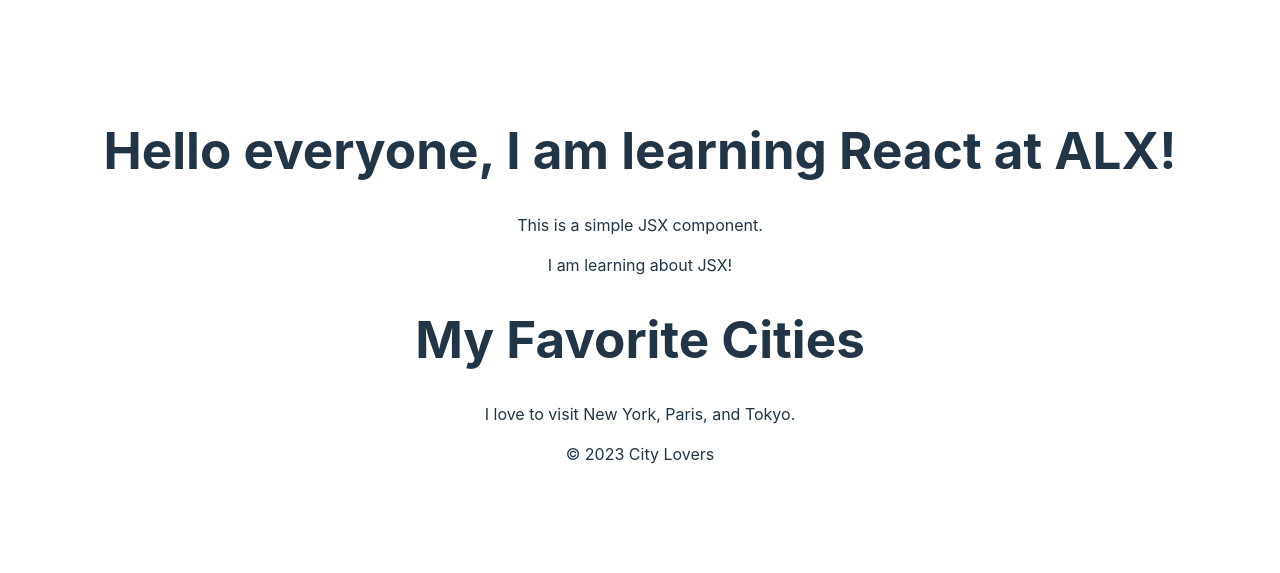
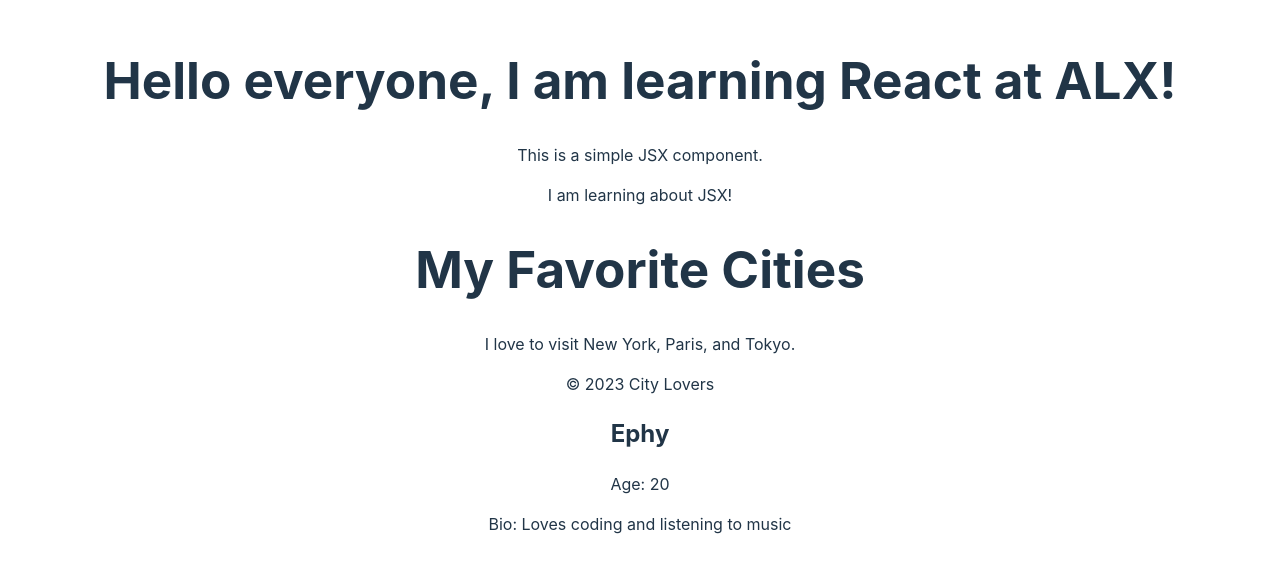
Before and after one commit to Ephy-kimotho/alx-fe-reactjs, a React (Vite) app in the folder alx-react-app/: page / in a window 1280 px wide. Shown: the part 115-688 px from the top of the page. Built offline with nearby package versions, Linux system fonts and the light colour scheme.

Commit message:
Added user profile component

```diff
--- a/alx-react-app/src/App.jsx
+++ b/alx-react-app/src/App.jsx
@@ -2,6 +2,7 @@
 import Header from "./components/Header";
 import MainContent from "./components/MainContent";
 import Footer from "./components/Footer";
+import UserProfile from "./components/UserProfile";
 import "./App.css";
 
 function App() {
@@ -13,6 +14,7 @@
       <Header />
       <MainContent />
       <Footer />
+      <UserProfile name="Ephy" age="20" bio="Loves coding and listening to music"/>
 
     </>
   );
--- /dev/null
+++ b/alx-react-app/src/components/UserProfile.jsx
@@ -0,0 +1,12 @@
+/* eslint-disable react/prop-types */
+function UserProfile(props) {
+  return (
+    <div>
+      <h2>{props.name}</h2>
+      <p>Age: {props.age}</p>
+      <p>Bio: {props.bio}</p>
+    </div>
+  );
+}
+
+export default UserProfile;
```
